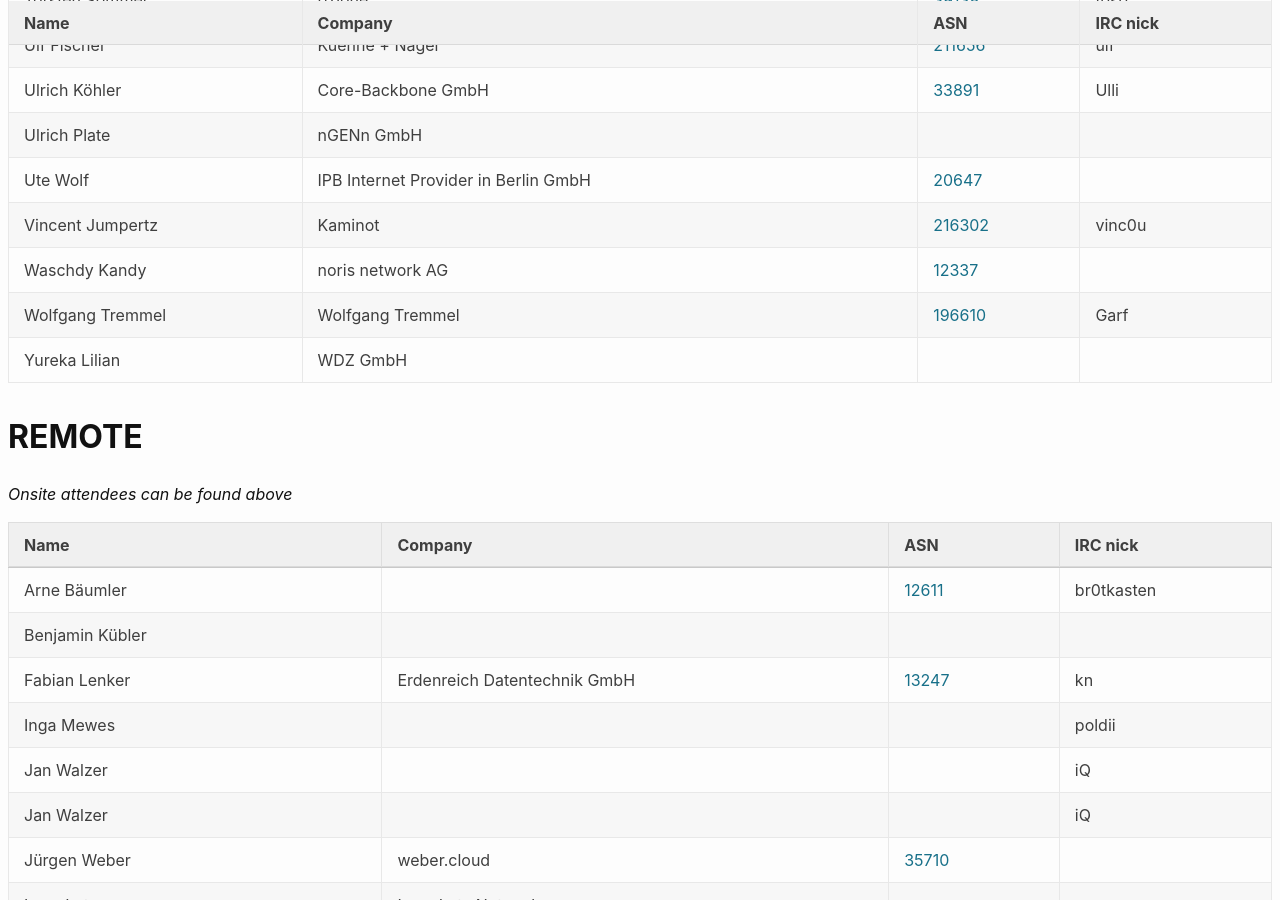
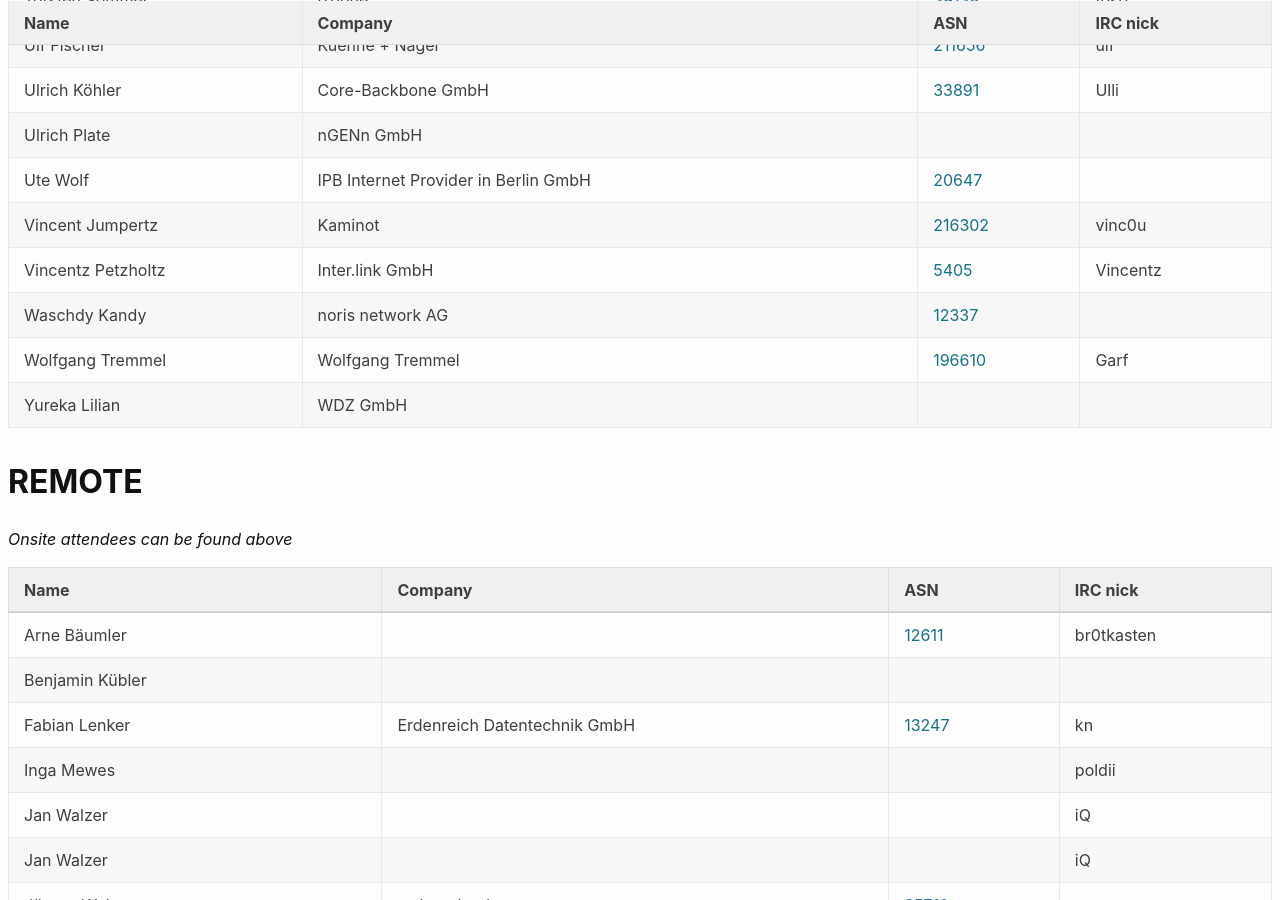
Before and after one commit to denog/pretix-attendeelist, a Jekyll site: the page built from denog15/index.md, in a window 1280 px wide and 900 px high, scrolled down 9919 px. Built offline with Jekyll 4.4.1, drawn with Linux system fonts in a browser that asks for light colours.

Commit message:
Latest data: Tue Sep 26 18:30:05 UTC 2023

```diff
--- a/_data/attendees_denog15_onsite.json
+++ b/_data/attendees_denog15_onsite.json
@@ -1332,6 +1332,12 @@
     "asn": "216302"
   },
   {
+    "name": "Vincentz Petzholtz",
+    "company": "Inter.link GmbH",
+    "irc": "Vincentz",
+    "asn": "5405"
+  },
+  {
     "name": "Waschdy Kandy",
     "company": "noris network AG",
     "irc": null,
```
